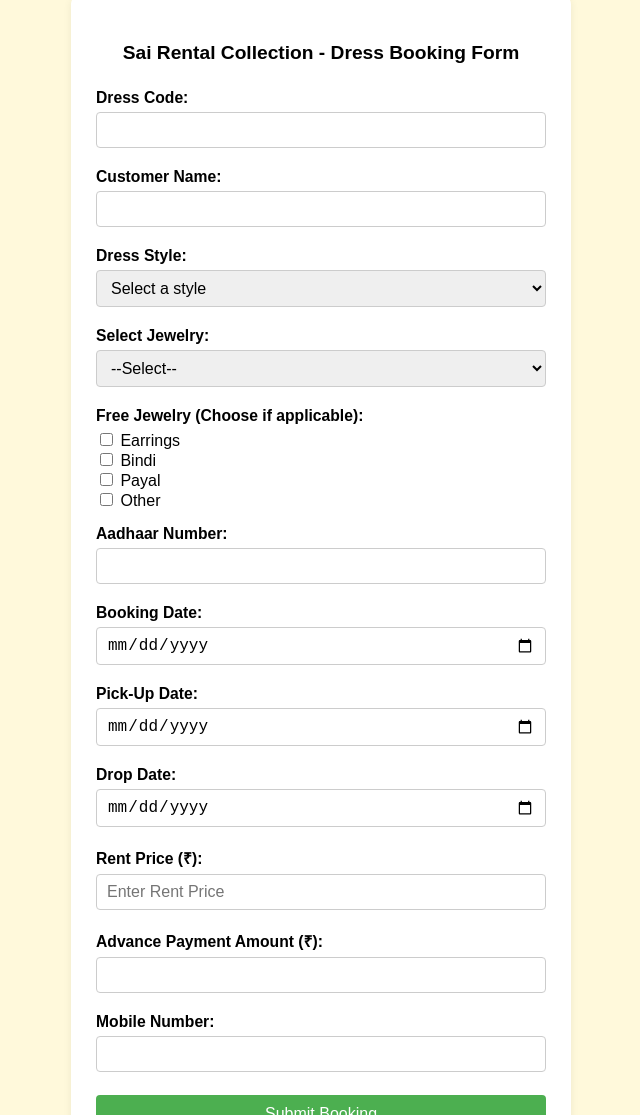
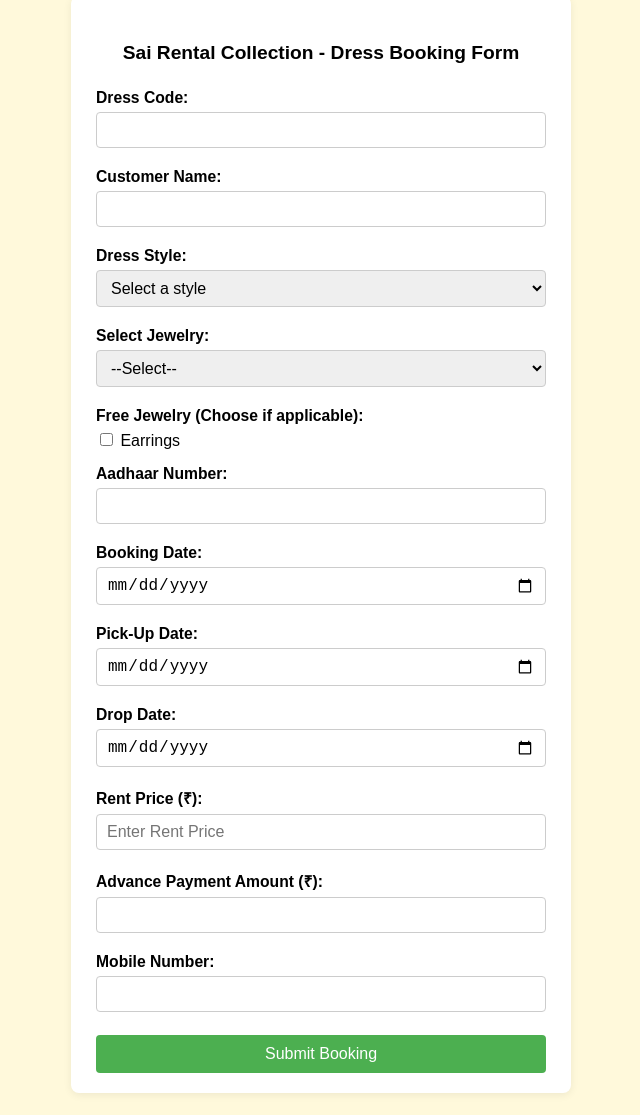
Before and after one commit to Priya1902190/sai-rental, a plain HTML site: page code1.html in a window 1280 px wide. Shown: the part 424-1539 px from the top of the page, without its empty margins (319-959 px from the left). Drawn offline with Linux system fonts and the light colour scheme.

Commit message:
Update code1.html

```diff
--- a/code1.html
+++ b/code1.html
@@ -131,7 +131,7 @@
       <!-- Jewelry Section -->
       <div class="form-section">
         <!-- Dropdown -->
-        <label for="jewelryType">Select Jewelry:</label>
+      <label for="jewelryType">Select Jewelry:</label>
         <select id="jewelryType" name="jewelryType" required>
           <option value="">--Select--</option>
           <option value="Bajubandh">Bajubandh</option>
@@ -148,12 +148,9 @@
           <input type="text" id="otherJewelry" name="otherJewelry" placeholder="Enter Jewelry Name" />
         </div>
 
-        <!-- Free Jewelry Checkboxes -->
+     <!-- Free Jewelry Checkboxes -->
         <label style=" margin-top:15px; display:block;">Free Jewelry (Choose if applicable):</label>
-        <input type="checkbox" name="freeJewelry" value="Earrings"> Earrings<br>
-        <input type="checkbox" name="freeJewelry" value="Bindi"> Bindi<br>
-        <input type="checkbox" name="freeJewelry" value="Payal"> Payal<br>
-        <input type="checkbox" name="freeJewelry" value="OtherFree"> Other<br>
+        <input type="checkbox" name="freeJewelry" value="Necklace set"> Earrings<br>
 
 
 
```
